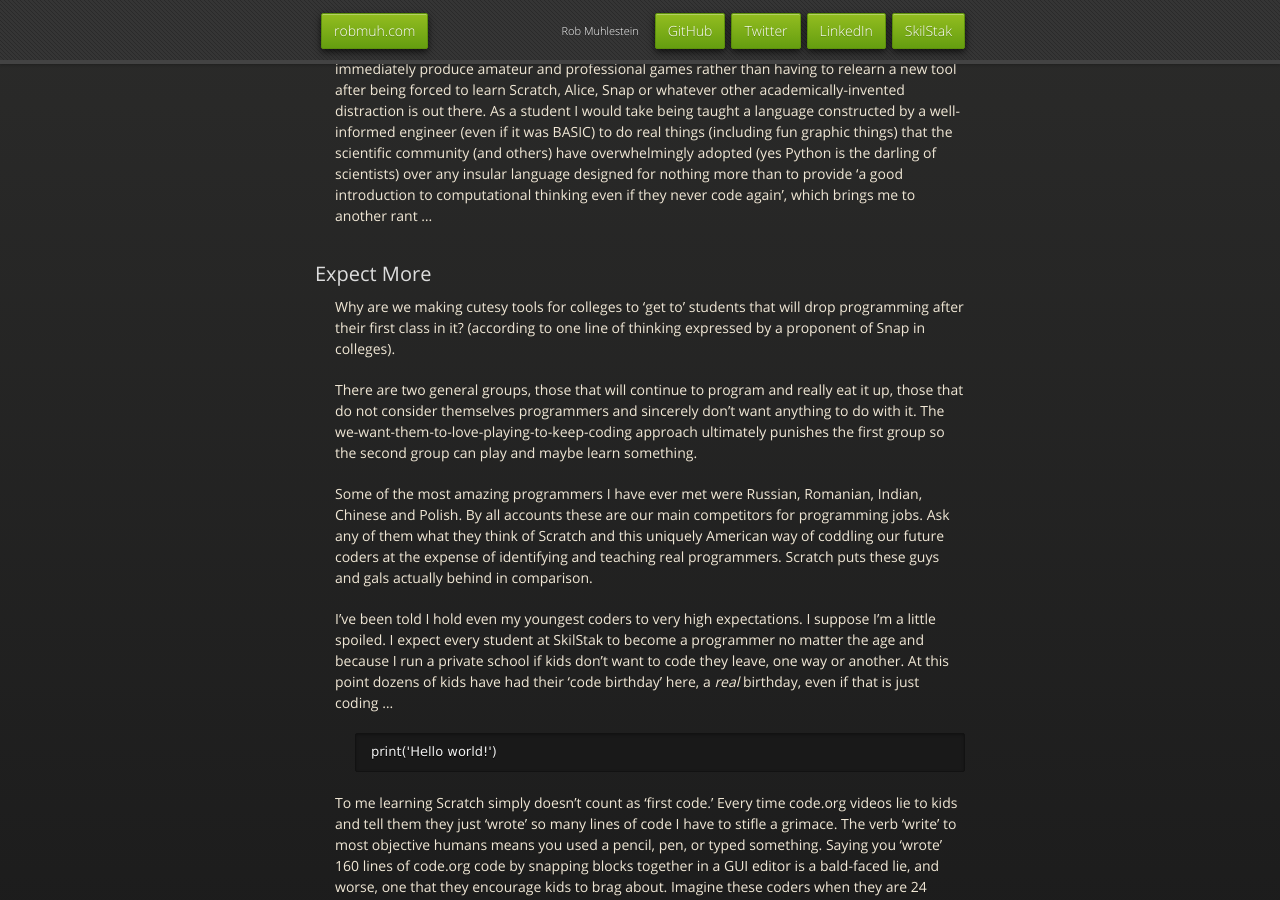
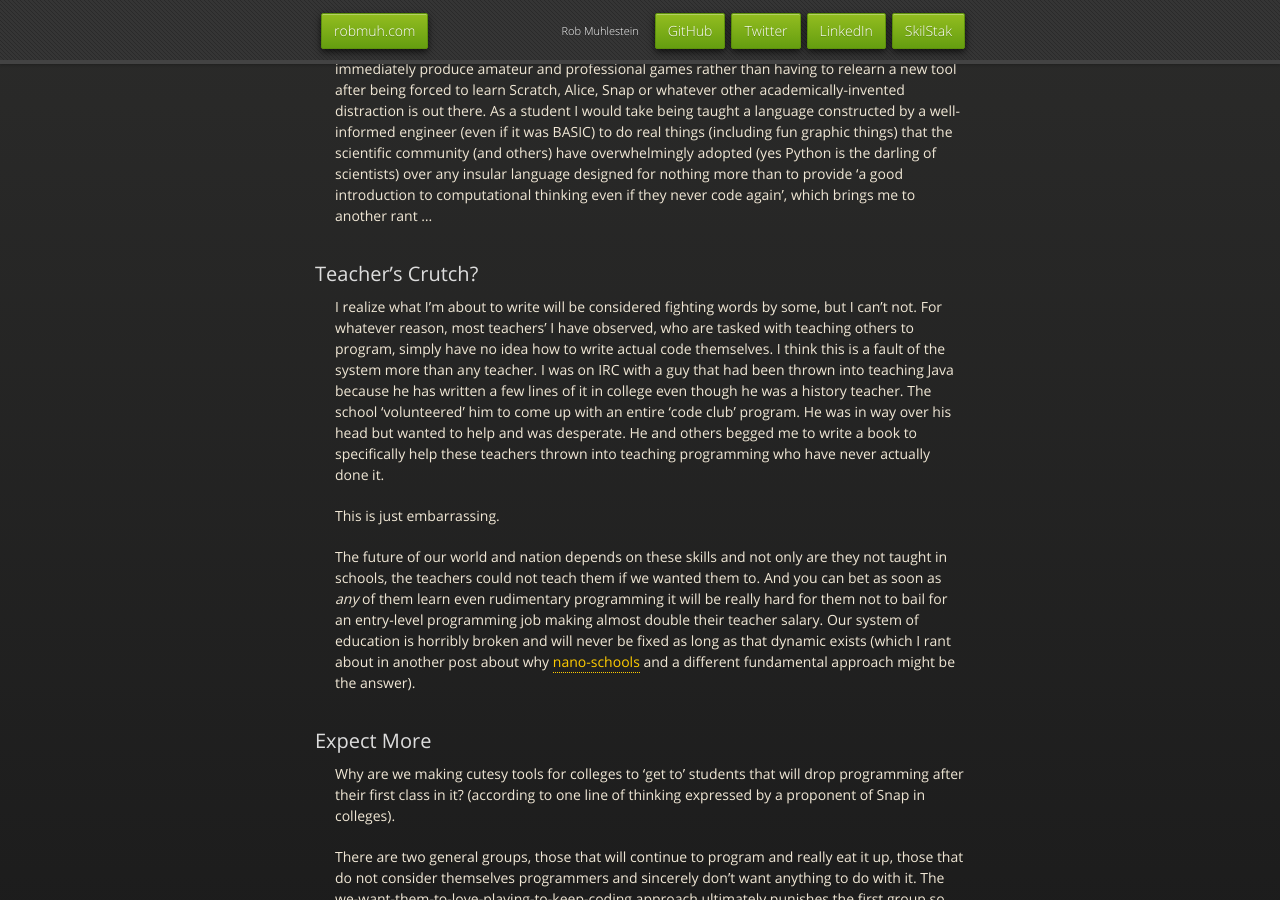
Before and after one commit to robmuh/robmuh.github.com, a Jekyll site: the page built from _posts/2014-08-17-scratch-misses-itch.markdown, in a window 1280 px wide and 900 px high, scrolled down 1762 px. Built offline with Jekyll 4.4.1, drawn with Linux system fonts in a browser that asks for light colours; nearby versions of some CDN libraries; comment, search, counter and statistics services are not loaded.

Commit message:
more ranting

```diff
--- a/_posts/2014-08-17-scratch-misses-itch.markdown
+++ b/_posts/2014-08-17-scratch-misses-itch.markdown
@@ -107,6 +107,32 @@ any insular language designed for nothing more than to provide 'a good
 introduction to computational thinking even if they never code again',
 which brings me to another rant ...
 
+### Teacher's Crutch?
+
+I realize what I'm about to write will be considered fighting words by
+some, but I can't not. For whatever reason, most teachers' I have observed, who are tasked
+with teaching others to program, simply have no idea how to write
+actual code themselves. I think this is a fault of the system more
+than any teacher. I was on IRC with a guy that had been thrown into
+teaching Java because he has written a few lines of it in college even
+though he was a history teacher. The school 'volunteered' him to come up
+with an entire 'code club' program. He was in way over his head but
+wanted to help and was desperate. He and others begged me to write
+a book to specifically help these teachers thrown into teaching
+programming who have never actually done it.
+
+This is just embarrassing.
+
+The future of our world and nation depends on these skills and not
+only are they not taught in schools, the teachers could not teach them
+if we wanted them to. And you can bet as soon as *any* of them learn
+even rudimentary programming it will be really hard for them not to
+bail for an entry-level programming job making almost double their
+teacher salary. Our system of education is horribly broken and will
+never be fixed as long as that dynamic exists (which I rant about in
+another post about why [nano-schools](http://robmuh.com/nano-schools)
+and a different fundamental approach might be the answer).
+
 ### Expect More
 
 Why are we making cutesy tools for colleges to 'get to' students that
```
